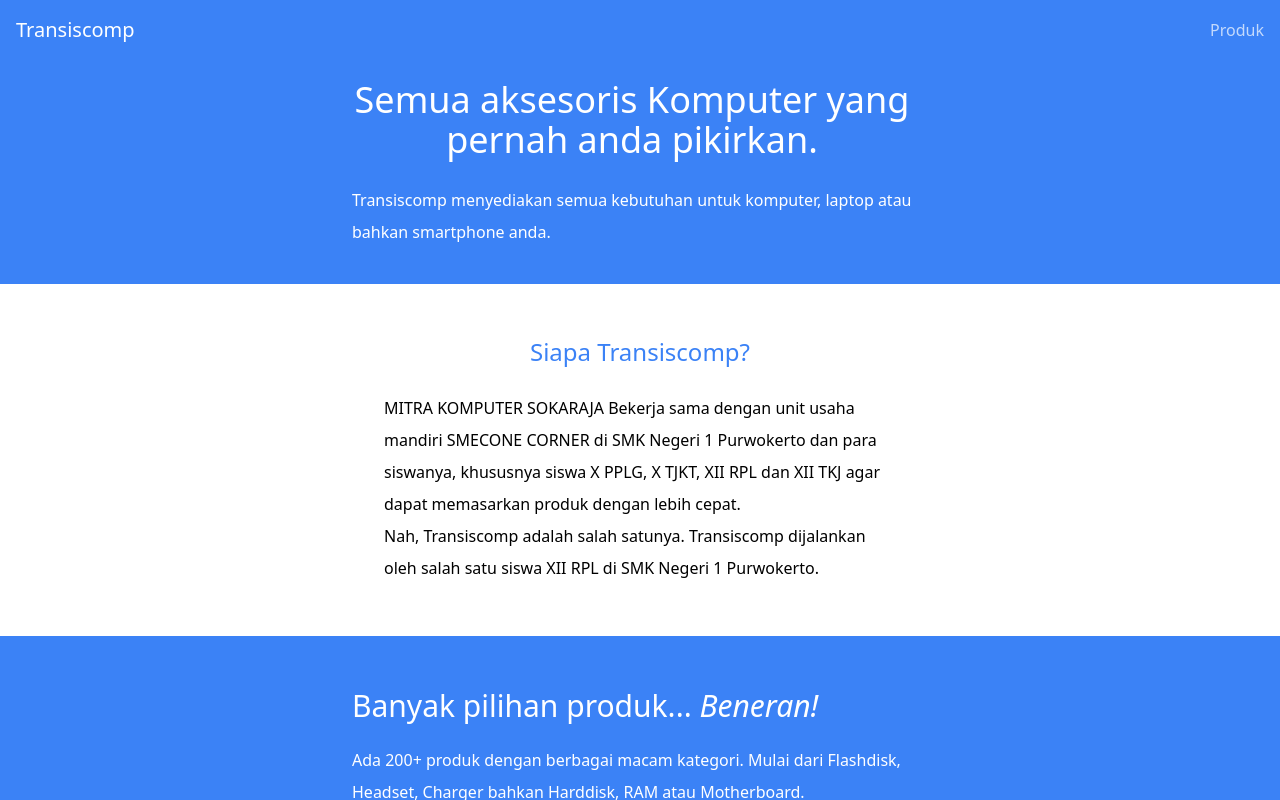
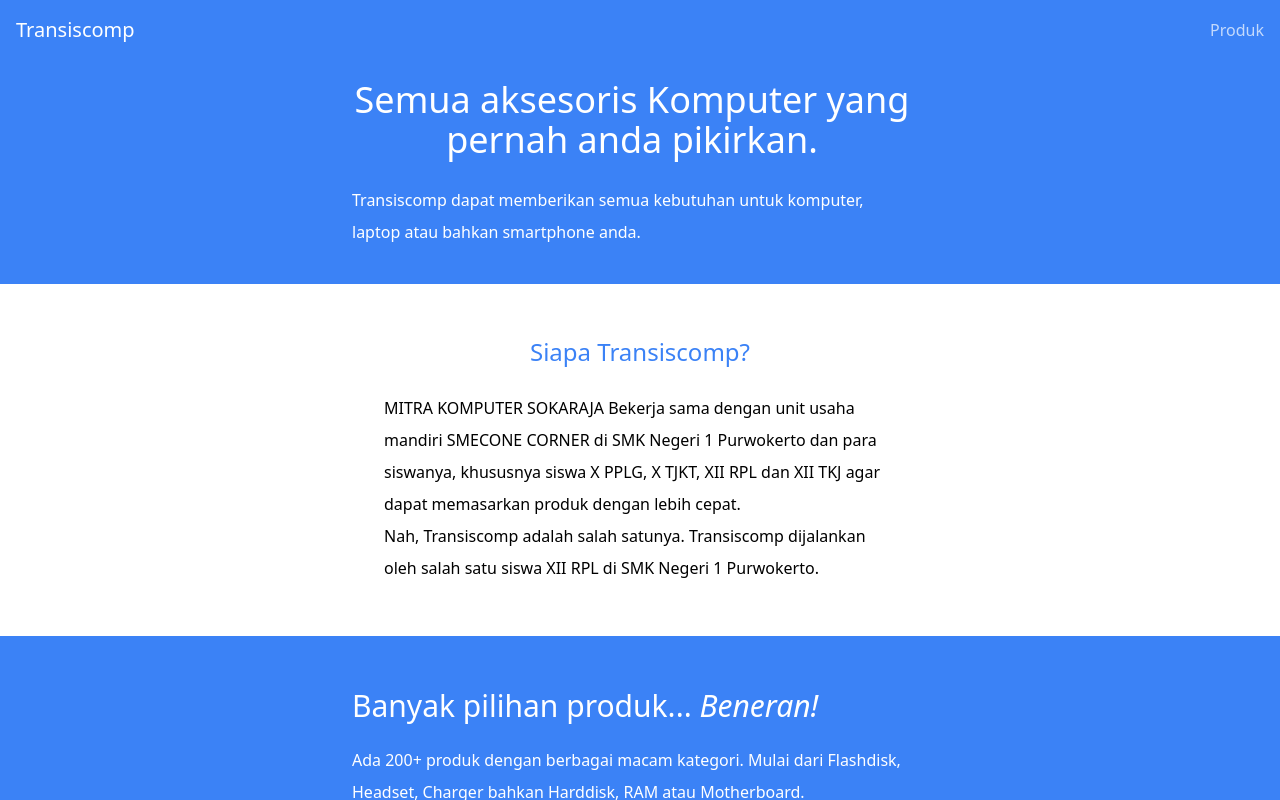
Before and after one commit to iwanharyatno/mk-pricelist, a React (Vite) app: page / in a window 1280 px wide. Built offline with nearby package versions, Linux system fonts and the light colour scheme.

Commit message:
Menyesuaikan deskripsi situs

```diff
--- a/src/pages/LandingPage.jsx
+++ b/src/pages/LandingPage.jsx
@@ -4,14 +4,14 @@
 
 function LandingPage() {
   useEffect(() => {
-    document.title = 'Transiscomp - Penyedia kebutuhan komputer';
+    document.title = 'Transiscomp - Reseller kebutuhan komputer';
   }, []);
 
   return (
     <div className="leading-loose">
       <Hero>
         <h1 className="animate-slide-right-fade md:text-center text-4xl mb-6">Semua aksesoris Komputer yang pernah anda pikirkan.</h1>
-        <p className="animate-slide-right-fade font-light">Transiscomp menyediakan semua kebutuhan untuk komputer, laptop atau bahkan smartphone anda.</p>
+        <p className="animate-slide-right-fade font-light">Transiscomp dapat memberikan semua kebutuhan untuk komputer, laptop atau bahkan smartphone anda.</p>
       </Hero>
       <Section>
         <h2 className="text-2xl text-blue-500 mb-6 text-center">Siapa Transiscomp?</h2>
```
